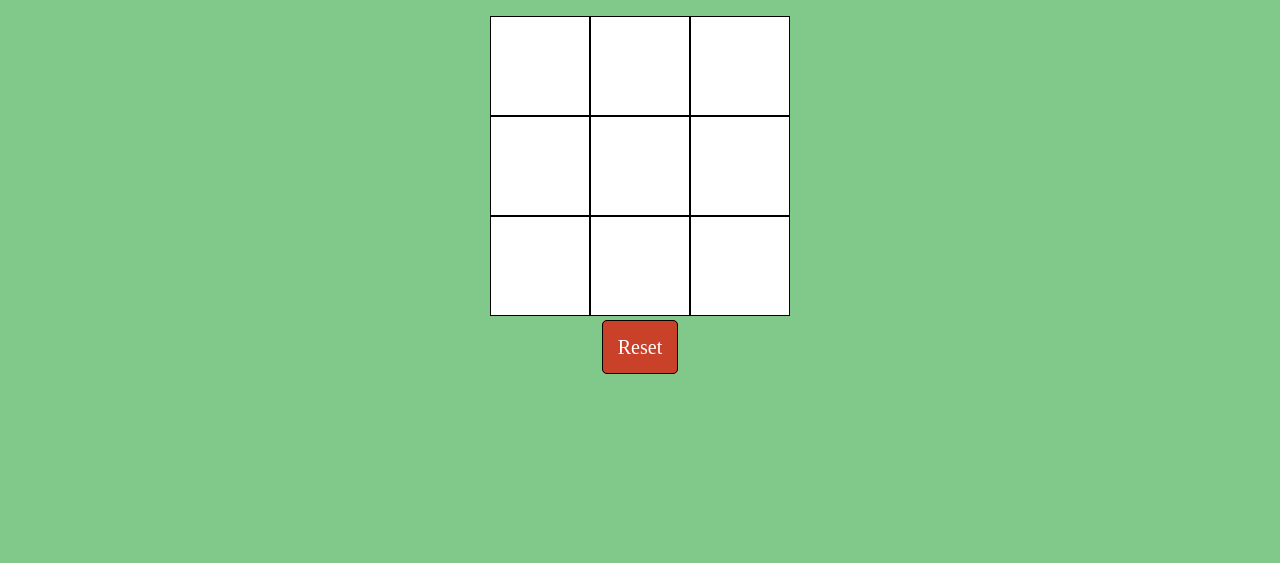
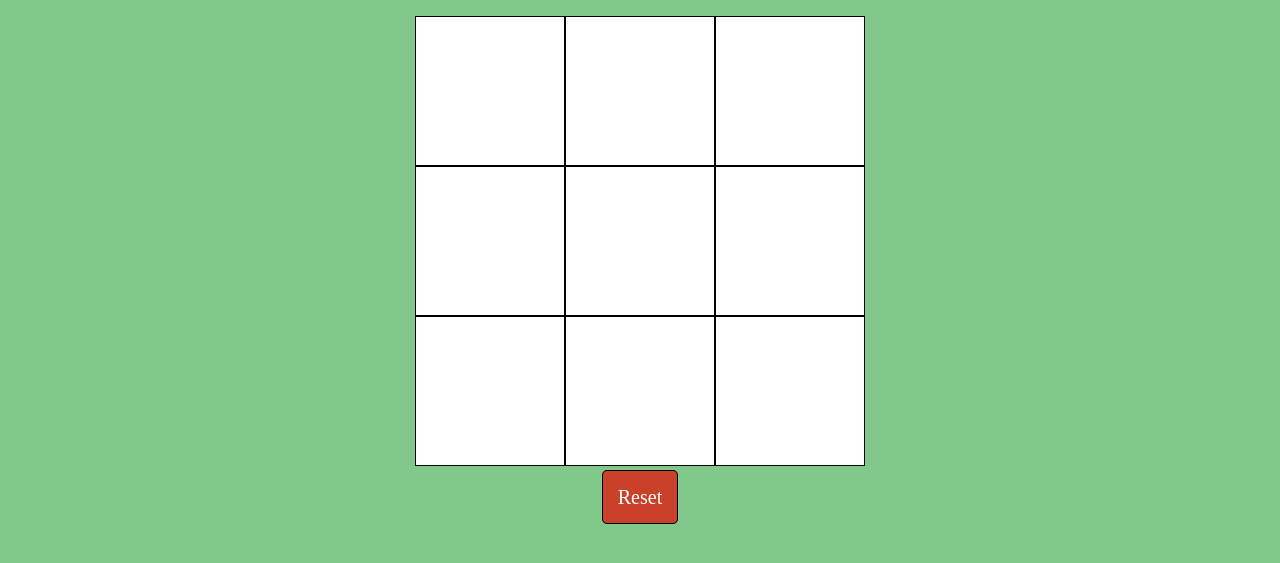
Before and after one commit to alexwong23/tictactoe, a plain HTML site: page index.html in a window 1280 px wide. Shown: the part 127-690 px from the top of the page. Drawn offline with Linux system fonts and the light colour scheme.

Commit message:
bigger board and boxes

```diff
--- a/main.css
+++ b/main.css
@@ -22,14 +22,14 @@ h2{
 .board{
   margin: 0 auto;
   padding-bottom: 20px;
-  width: 300px;
-  height: 300px;
+  width: 450px;
+  height: 450px;
 }
 .box{
   display: inline-block;
   float: left;
-  height: 100px;
-  width: 100px;
+  height: 150px;
+  width: 150px;
   background-color: white;
   border: 1px solid black;
   color: black;
```
